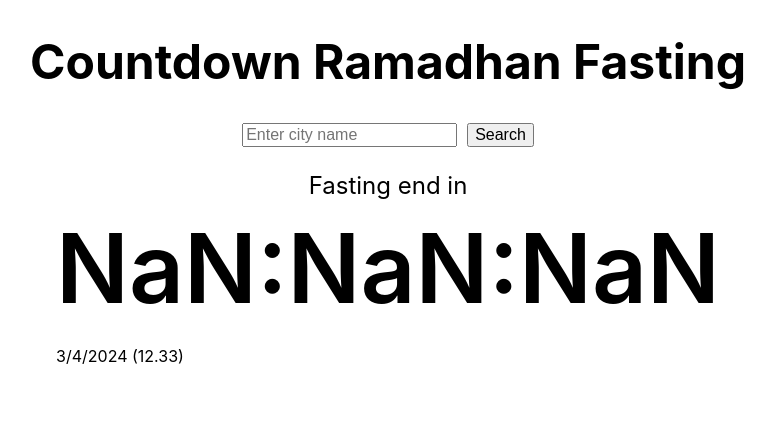
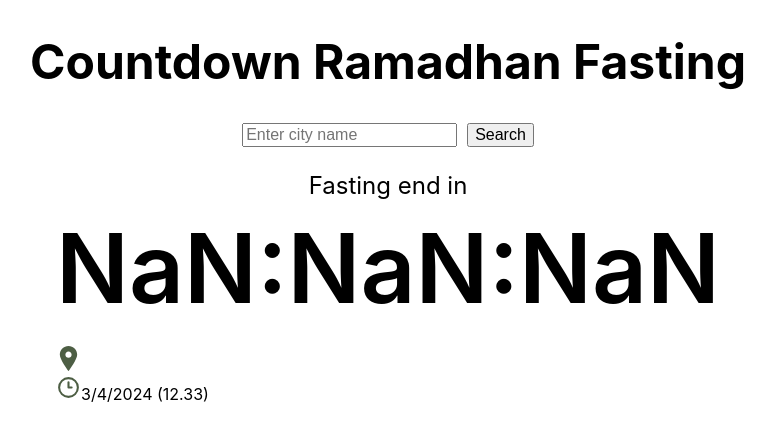
Before and after one commit to alfiannajih/countdown-fasting, a React (Create React App) app: page / in a window 1280 px wide. Shown: the top 440 px of the page, without its empty margins (252-1027 px from the left). Built offline with nearby package versions, Linux system fonts and the light colour scheme; no server answers.

Commit message:
add location and clock icon

```diff
--- a/src/App.js
+++ b/src/App.js
@@ -3,6 +3,7 @@ import { useState, useEffect } from "react";
 import { searchTimings } from "./api/prayerApi";
 import { useCountdown, formatDate } from './hooks/useCountdown';
 import { reverseLoc, getTimeZone } from './api/geoLocApi';
+import { locationIcon, timeIcon } from './Icon';
 
 const App = () => {
   const [address, setAddress] = useState("")
@@ -77,10 +78,12 @@ const App = () => {
       <h1>Countdown Ramadhan Fasting</h1>
         <div className="Countdown-search-wrapper">
           <input
+            className='Search-input'
             placeholder='Enter city name'
             onChange={({ target }) => setAddress(target.value)}
           />
           <input
+            className='Search-button'
             type="button"
             value="Search"
             onClick={() => search(address)}
@@ -89,8 +92,8 @@ const App = () => {
         <div className="Countdown-wraper">
           { Timer() }
           <div className="Additional-Information">
-            <div className="Countdown-location">{ location }</div>
-            <div className="Countdown-timezone">{ searchLocalTime(timeZoneOffset)[0] } ({ searchLocalTime(timeZoneOffset)[1].slice(0, -3) })</div>
+            <div className="Countdown-location">{ locationIcon(25) }{ location }</div>
+            <div className="Countdown-timezone">{ timeIcon(25) }{ searchLocalTime(timeZoneOffset)[0] } ({ searchLocalTime(timeZoneOffset)[1].slice(0, -3) })</div>
           </div>
         </div>
       </div>
--- /dev/null
+++ b/src/Icon.js
@@ -0,0 +1,13 @@
+const locationIcon = (size) => {
+    return (
+        <svg className="svg-icon" fill="#4d5e44" width={size} height={size} version="1.1" id="Capa_1" xmlns="http://www.w3.org/2000/svg" xmlnsXlink="http://www.w3.org/1999/xlink" viewBox="0 0 395.71 395.71" xmlSpace="preserve"><g id="SVGRepo_bgCarrier" strokeWidth="0"></g><g id="SVGRepo_tracerCarrier" strokeLinecap="round" strokeLinejoin="round"></g><g id="SVGRepo_iconCarrier"> <g> <path d="M197.849,0C122.131,0,60.531,61.609,60.531,137.329c0,72.887,124.591,243.177,129.896,250.388l4.951,6.738 c0.579,0.792,1.501,1.255,2.471,1.255c0.985,0,1.901-0.463,2.486-1.255l4.948-6.738c5.308-7.211,129.896-177.501,129.896-250.388 C335.179,61.609,273.569,0,197.849,0z M197.849,88.138c27.13,0,49.191,22.062,49.191,49.191c0,27.115-22.062,49.191-49.191,49.191 c-27.114,0-49.191-22.076-49.191-49.191C148.658,110.2,170.734,88.138,197.849,88.138z"></path> </g> </g></svg>
+    )
+}
+
+const timeIcon = (size) => {
+    return (
+        <svg viewBox="0 0 24 24" width={size} height={size} fill="none" xmlns="http://www.w3.org/2000/svg"><g id="SVGRepo_bgCarrier" strokeWidth="0"></g><g id="SVGRepo_tracerCarrier" strokeLinecap="round" strokeLinejoin="round"></g><g id="SVGRepo_iconCarrier"> <path d="M12 7V12H15M21 12C21 16.9706 16.9706 21 12 21C7.02944 21 3 16.9706 3 12C3 7.02944 7.02944 3 12 3C16.9706 3 21 7.02944 21 12Z" stroke="#4d5e44" strokeWidth="2" strokeLinecap="round" strokeLinejoin="round"></path> </g></svg>
+    )
+}
+
+export { locationIcon, timeIcon }
```
